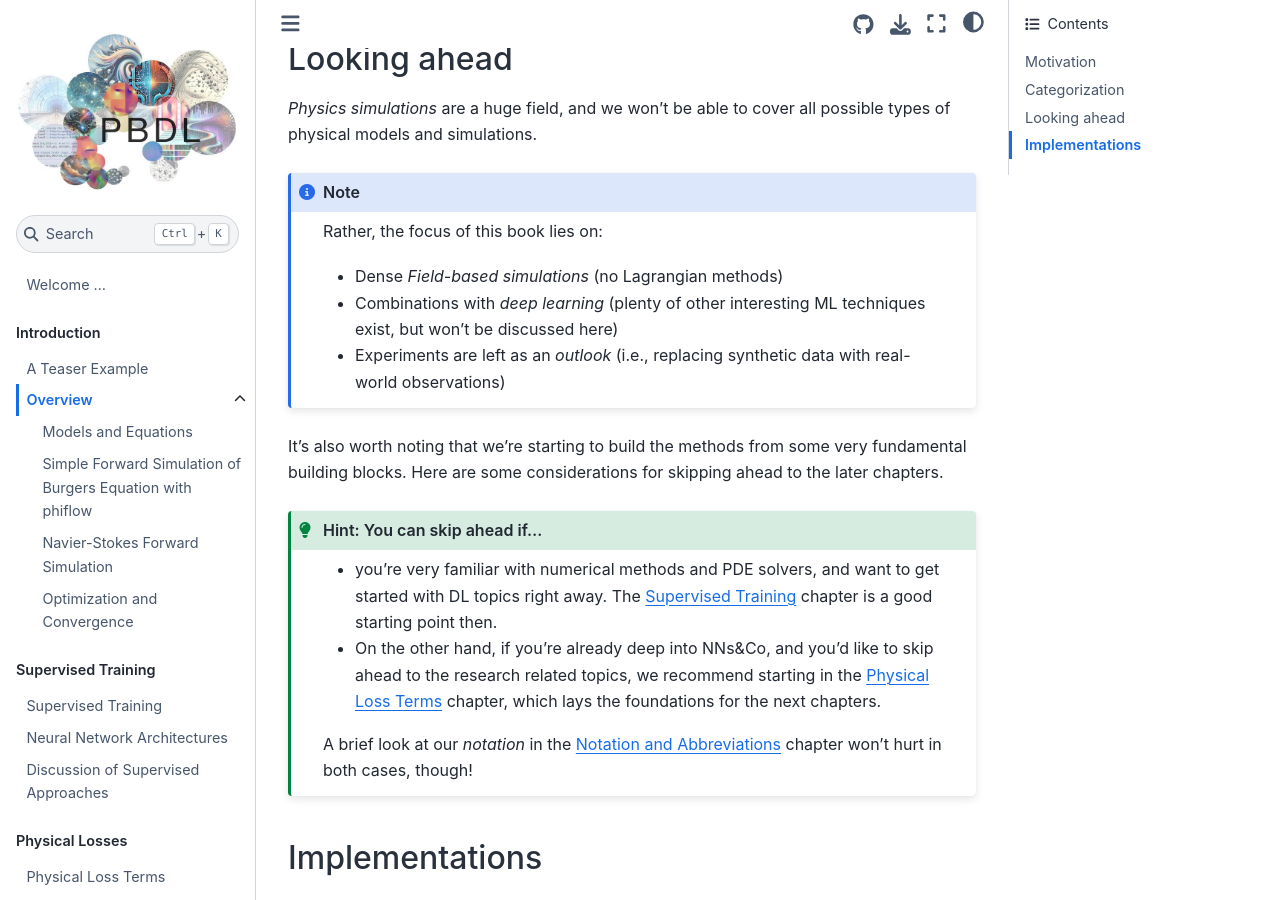
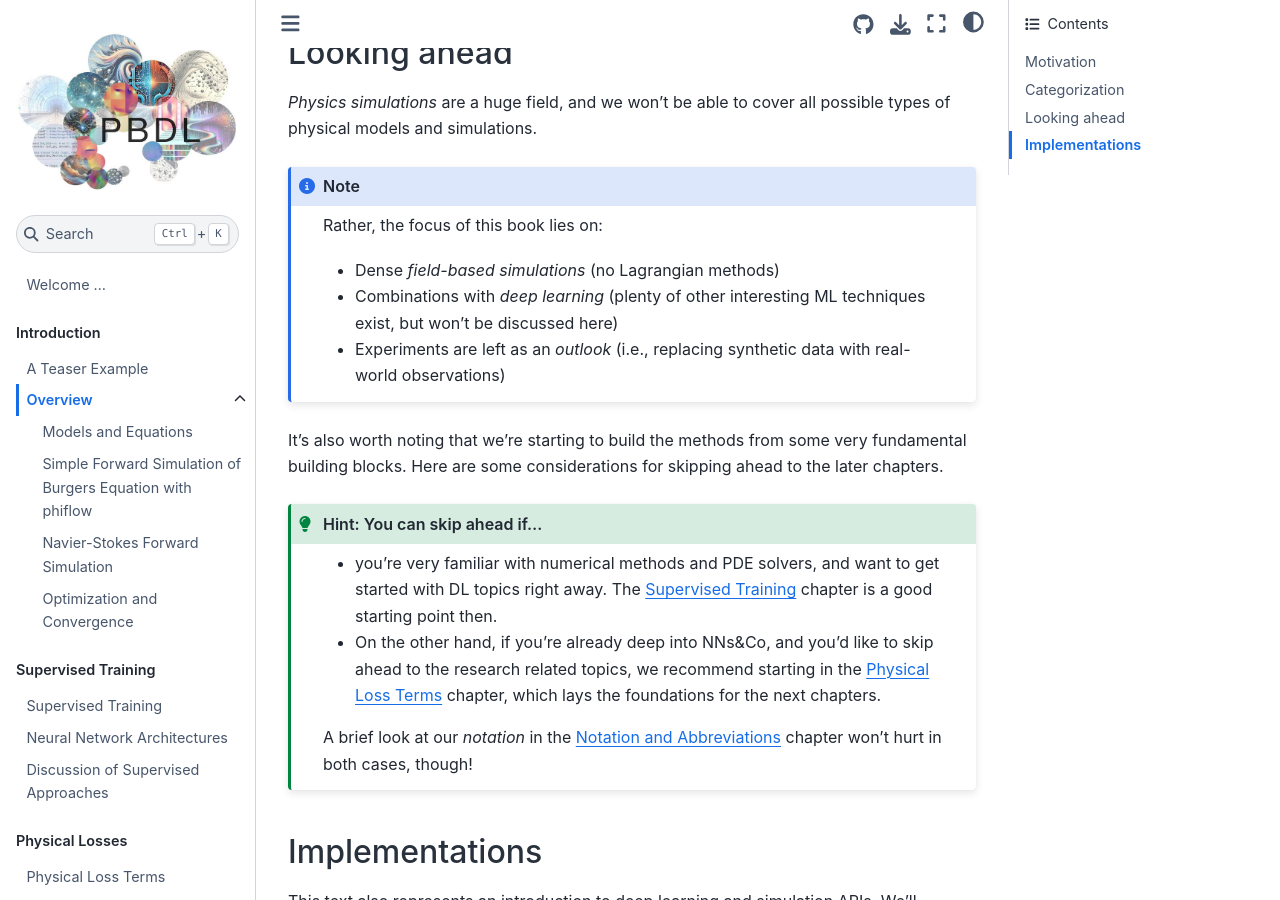
Before and after one commit to tum-pbs/pbdl-book, a Jupyter Book: the page built from overview.md, in a window 1280 px wide and 900 px high, scrolled down 5144 px. Built offline with Jupyter Book 1.0.4 settings and Sphinx 7.4.7 and the Sphinx Book theme 1.1.4, drawn with Linux system fonts in a browser that asks for light colours; pages that are not in the unit, such as notebooks, are missing from menus; cross-references to code outside the pages are shown as plain code.

````diff
--- a/overview.md
+++ b/overview.md
@@ -210,7 +210,7 @@ and this text will illustrate the new ways that DL offers to tackle it.
 _Physics simulations_ are a huge field, and we won't be able to cover all possible types of physical models and simulations.
 
 ```{note} Rather, the focus of this book lies on:
-- Dense _Field-based simulations_ (no Lagrangian methods)
+- Dense _field-based simulations_ (no Lagrangian methods)
 - Combinations with _deep learning_ (plenty of other interesting ML techniques exist, but won't be discussed here)
 - Experiments are left as an _outlook_ (i.e., replacing synthetic data with real-world observations)
 ```
````
Also changed, not shown: resources/physics-based-deep-learning-overview.jpg.
